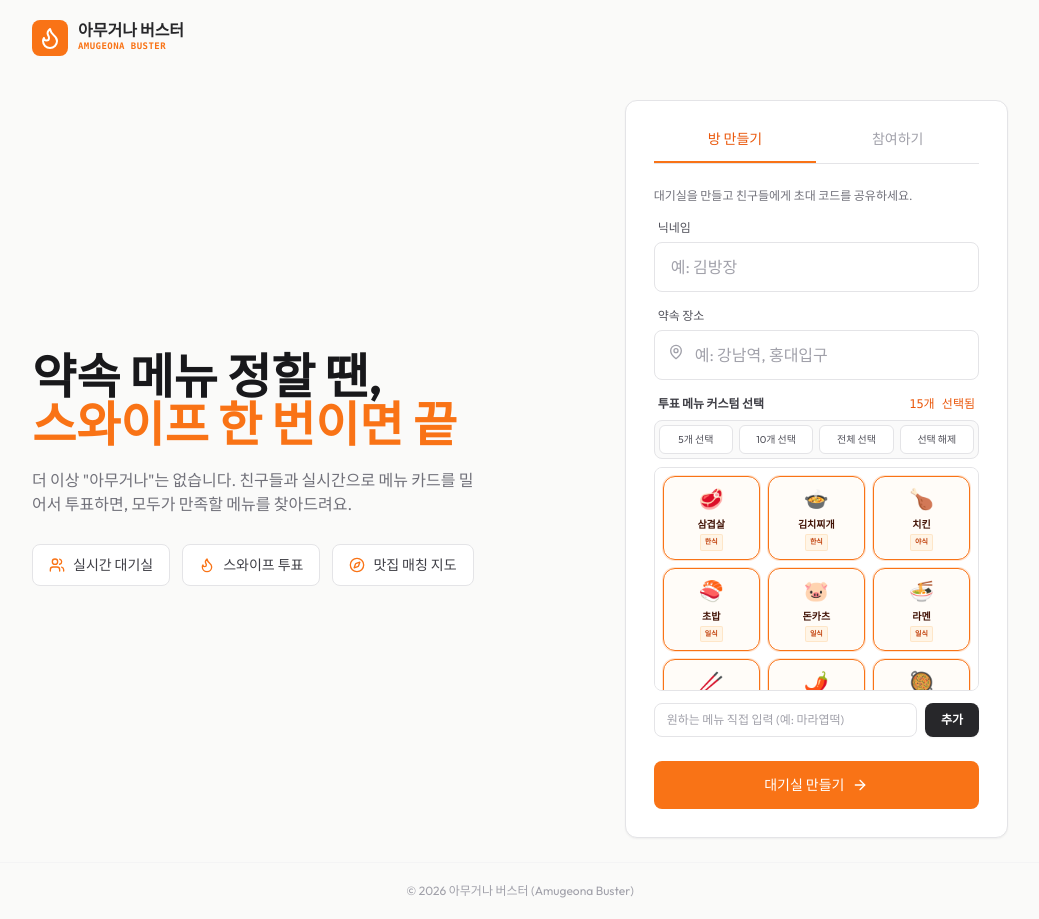
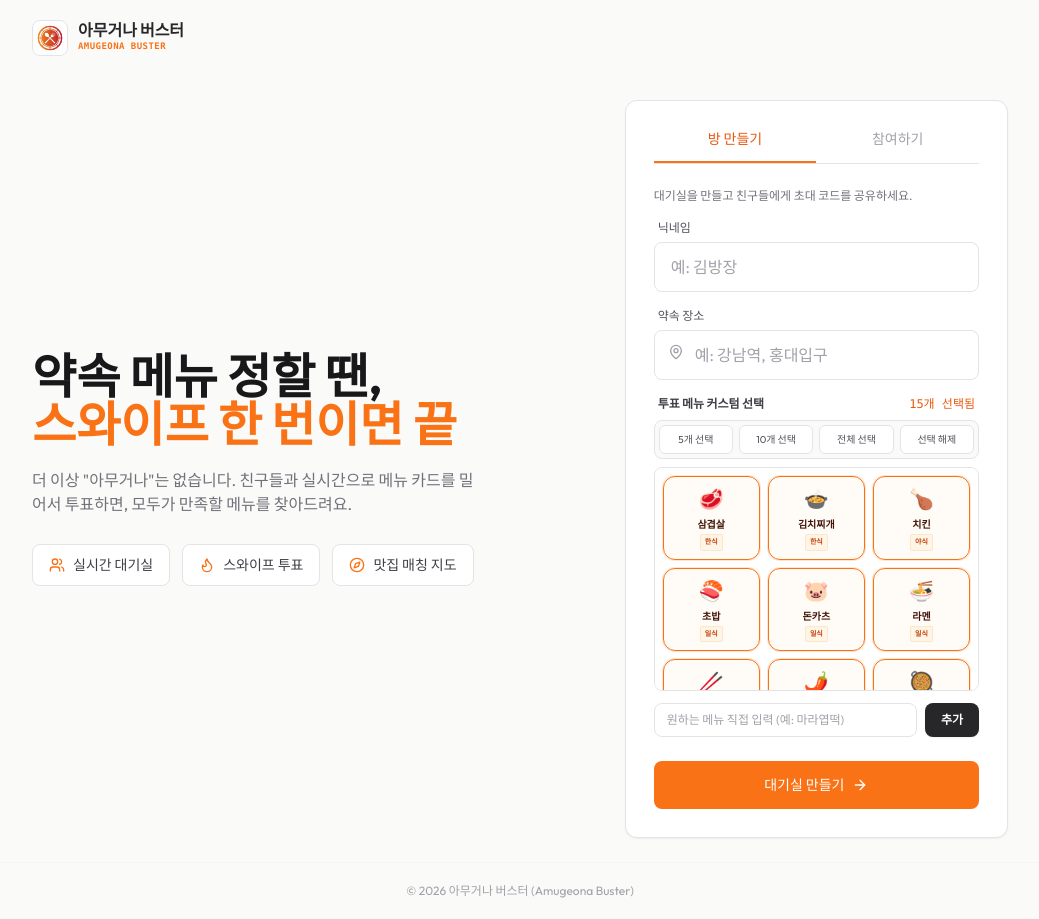
Before and after one commit to ldj4245/AmugeonaBuster, a React (Vite) app in the folder frontend/: page / in a window 1280 px wide. Shown: the whole page, without its empty margins (120-1159 px from the left). Built offline with nearby package versions, Linux system fonts and the light colour scheme.

Commit message:
feat: Figma 디자인 감성의 미니멀 플랫 벡터 타겟 로고 아이콘 생성 및 헤더/파비콘 적용 (#9)

```diff
--- a/frontend/src/App.tsx
+++ b/frontend/src/App.tsx
@@ -3,6 +3,7 @@ import { Flame, Compass, Users, Sparkles, MapPin, ArrowRight, CheckCircle2, Refr
 import TinderCard from 'react-tinder-card';
 import { useWebSocket, WebSocketRoomResponse } from './hooks/useWebSocket';
 import { KakaoMap } from './components/KakaoMap';
+const brandLogo = new URL('./amugeona_buster_logo.png', import.meta.url).href;
 
 // 메뉴 카테고리 정보 및 아이콘 정보 매핑
 const MENU_METADATA: Record<string, { emoji: string; category: string; description: string; gradient: string }> = {
@@ -282,8 +283,8 @@ function App() {
       {/* Header */}
       <header className="max-w-5xl mx-auto w-full px-6 py-5 flex items-center justify-between">
         <div className="flex items-center gap-2.5 cursor-pointer" onClick={resetSession}>
-          <div className="w-9 h-9 rounded-lg bg-orange-500 flex items-center justify-center text-white">
-            <Flame className="w-4.5 h-4.5" />
+          <div className="w-9 h-9 rounded-lg overflow-hidden border border-zinc-200 shadow-xs bg-white">
+            <img src={brandLogo} alt="아무거나 버스터 로고" className="w-full h-full object-cover" />
           </div>
           <div className="flex flex-col">
             <span className="text-base font-black text-zinc-800 leading-none">아무거나 버스터</span>
```
Also changed, not shown: frontend/index.html (+1 -1 lines), frontend/public/favicon.png (added), frontend/src/amugeona_buster_logo.png (added).
